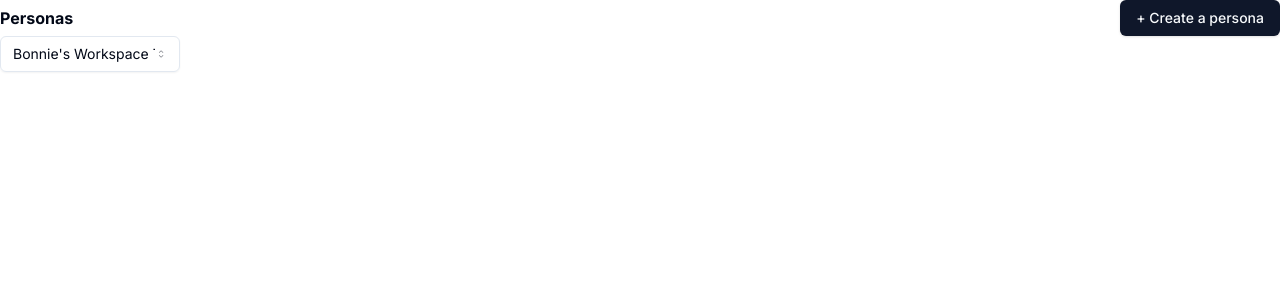
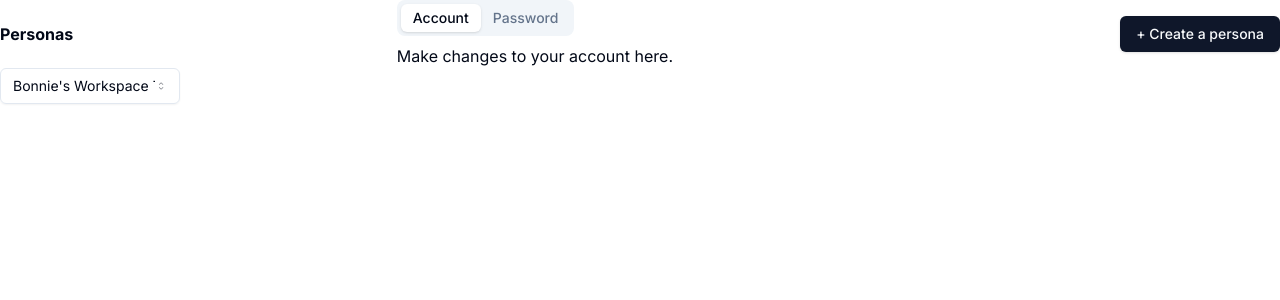
Before and after one commit to ajaywaghray/my-app, a Next.js app: page / in a window 1280 px wide. Shown: the top 300 px of the page. Built offline with nearby package versions, Linux system fonts and the light colour scheme.

Commit message:
Added tabs

```diff
--- a/package.json
+++ b/package.json
@@ -12,6 +12,7 @@
     "@radix-ui/react-icons": "^1.3.0",
     "@radix-ui/react-select": "^2.0.0",
     "@radix-ui/react-slot": "^1.0.2",
+    "@radix-ui/react-tabs": "^1.0.4",
     "class-variance-authority": "^0.7.0",
     "clsx": "^2.1.0",
     "lucide-react": "^0.312.0",
--- a/src/app/page.tsx
+++ b/src/app/page.tsx
@@ -8,6 +8,8 @@ import {
 
 import { Button } from "@/components/ui/button"
 
+import { Tabs, TabsContent, TabsList, TabsTrigger } from "@/components/ui/tabs"
+
 
 export default function Home() {
   return (
@@ -16,6 +18,14 @@ export default function Home() {
         <div style={{fontWeight: '700'}}>
           Personas
         </div>
+        <Tabs defaultValue="account" className="w-[400px]">
+          <TabsList>
+            <TabsTrigger value="account">Account</TabsTrigger>
+            <TabsTrigger value="password">Password</TabsTrigger>
+          </TabsList>
+          <TabsContent value="account">Make changes to your account here.</TabsContent>
+          <TabsContent value="password">Change your password here.</TabsContent>
+        </Tabs>
         <Button>+ Create a persona</Button>
       </div>
       <Select>
--- /dev/null
+++ b/src/components/ui/tabs.tsx
@@ -0,0 +1,55 @@
+"use client"
+
+import * as React from "react"
+import * as TabsPrimitive from "@radix-ui/react-tabs"
+
+import { cn } from "@/lib/utils"
+
+const Tabs = TabsPrimitive.Root
+
+const TabsList = React.forwardRef<
+  React.ElementRef<typeof TabsPrimitive.List>,
+  React.ComponentPropsWithoutRef<typeof TabsPrimitive.List>
+>(({ className, ...props }, ref) => (
+  <TabsPrimitive.List
+    ref={ref}
+    className={cn(
+      "inline-flex h-9 items-center justify-center rounded-lg bg-muted p-1 text-muted-foreground",
+      className
+    )}
+    {...props}
+  />
+))
+TabsList.displayName = TabsPrimitive.List.displayName
+
+const TabsTrigger = React.forwardRef<
+  React.ElementRef<typeof TabsPrimitive.Trigger>,
+  React.ComponentPropsWithoutRef<typeof TabsPrimitive.Trigger>
+>(({ className, ...props }, ref) => (
+  <TabsPrimitive.Trigger
+    ref={ref}
+    className={cn(
+      "inline-flex items-center justify-center whitespace-nowrap rounded-md px-3 py-1 text-sm font-medium ring-offset-background transition-all focus-visible:outline-none focus-visible:ring-2 focus-visible:ring-ring focus-visible:ring-offset-2 disabled:pointer-events-none disabled:opacity-50 data-[state=active]:bg-background data-[state=active]:text-foreground data-[state=active]:shadow",
+      className
+    )}
+    {...props}
+  />
+))
+TabsTrigger.displayName = TabsPrimitive.Trigger.displayName
+
+const TabsContent = React.forwardRef<
+  React.ElementRef<typeof TabsPrimitive.Content>,
+  React.ComponentPropsWithoutRef<typeof TabsPrimitive.Content>
+>(({ className, ...props }, ref) => (
+  <TabsPrimitive.Content
+    ref={ref}
+    className={cn(
+      "mt-2 ring-offset-background focus-visible:outline-none focus-visible:ring-2 focus-visible:ring-ring focus-visible:ring-offset-2",
+      className
+    )}
+    {...props}
+  />
+))
+TabsContent.displayName = TabsPrimitive.Content.displayName
+
+export { Tabs, TabsList, TabsTrigger, TabsContent }
```
Also changed, not shown: 1 other file (tests, documents, lock files or other folders).
